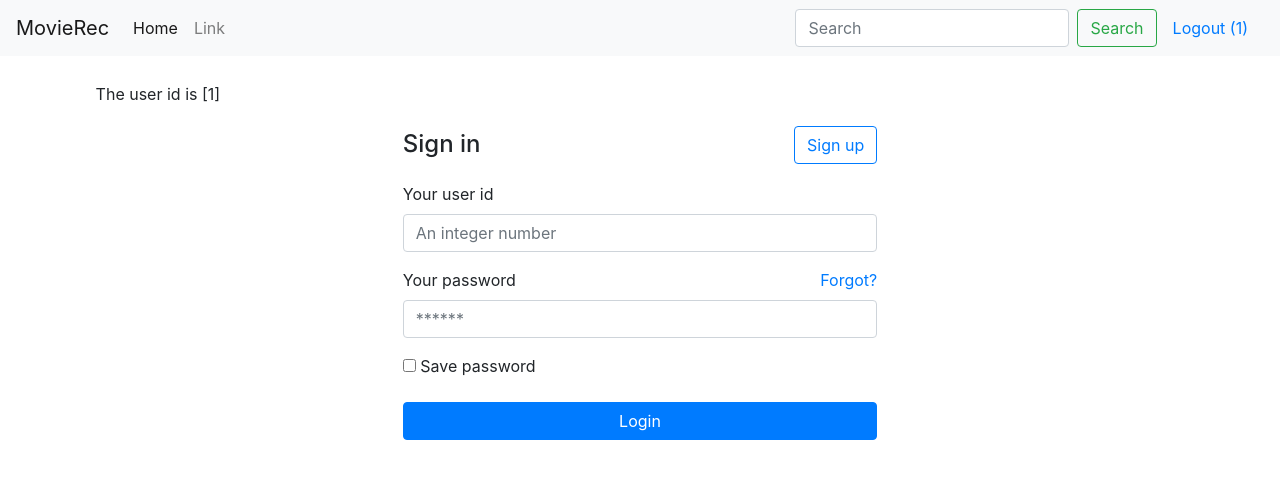
After one commit to amitkumarusc/recommendation-system, a Flask app: template templates/sign_in.html in a window 1280 px wide. The commit adds this page. Shown: the top 479 px of the page. Run offline with Flask 2, Linux system fonts and the light colour scheme; the template is opened without the code that fills it, so the values that code supplies are empty; the visitor is signed in with stand-in values (Sample User, id 1); parts of the project's set-up code (start-up, migrations or seed data) failed here and were passed over; some libraries are stand-ins or nearby versions.

Commit message:
Adds user login/logout concept

```diff
--- a/init.py
+++ b/init.py
@@ -1,46 +1,78 @@
 import redis
-import random
-from flask import Flask, render_template, request, jsonify, Response
+import random, sys, time
+from flask import Flask, render_template, request, jsonify, Response, url_for
+from flask import redirect, make_response, session
 from model import Recommender
+from utils import Database
 
-import sys
 reload(sys)
 sys.setdefaultencoding('utf-8')
 
 app = Flask(__name__)
+app.secret_key = b'_5#y2L"F4Qas5nb113@&B#(V!*#8z\n\xec]/'
 
-db = redis.Redis('redis')
+# cache = redis.Redis('redis')
+# db = Database()
 
 recommender = Recommender()
 
-@app.route("/")
-def home():
+# if not db.checkConnectivity():
+# 	print 'Unable to connect to database'
+# 	sys.exit(-1)
+
+@app.before_request
+def authenticateUser():
+	if request.endpoint != 'signIn' and 'userid' not in session:
+		return redirect(url_for('signIn'))
+
+@app.route('/signout')
+def signOut():
+	session.clear()
+	return redirect(url_for('signIn'))
+
+@app.route('/')
+def index():
+	db.checkConnectivity()
 	return render_template('home.html')
 
-@app.route('/<user_id>')
-def user(user_id):
-	movies = [
-				{
-					'title': 'Somthing Somthing',
-					'url': 'https://m.media-amazon.com/images/M/MV5BMWU4ZjNlNTQtOGE2MS00NDI0LWFlYjMtMmY3ZWVkMjJkNGRmXkEyXkFqcGdeQXVyNjE1OTQ0NjA@._V1_UY268_CR2,0,182,268_AL_.jpg'
-				},
-				{
-					'title': 'Another Somthing',
-					'url': 'https://m.media-amazon.com/images/M/MV5BMWU4ZjNlNTQtOGE2MS00NDI0LWFlYjMtMmY3ZWVkMjJkNGRmXkEyXkFqcGdeQXVyNjE1OTQ0NjA@._V1_UY268_CR2,0,182,268_AL_.jpg'
-				}
-		]
-	movie_ids = recommender.recommendMoviesTo(1, limit=300)
-	movies_info = recommender.displayMovies(movie_ids)
-	movies = prepareMovies(movies_info)
-	return render_template('movies.html', queryResponse=movies)
+@app.route('/signin', methods=['GET', 'POST'])
+def signIn():
+	if request.method == 'POST':
+		session['userid'] = request.form['userid']
+		return redirect(url_for('recommend'))
+	return render_template('sign_in.html')
+
+# @app.route('/authenticate', methods=['POST'])
+# def authenticate():
+# 	return redirect(url_for('home', user_id=23))
+
+@app.route('/recommend')
+def recommend():
+	# movie_ids = recommender.recommendMoviesTo(1, limit=300)
+	# movies_info = recommender.displayMovies(movie_ids)
+	movies_info = [['6 ', "Heat"], ['10', "GoldenEye"], ['15', "Cutthroat Island"], ['20', "Money Train"], ['24', "Powder"], ['28', "Persuasion"], ['32', "Twelve Monkeys"], ['39', "Clueless"], ['43', "Restoration"], ['48', "Pocahontas"], ['57', "Home for the Holidays"], ['65', "Bio-Dome"], ['68', "French Twist"], ['72', "Kicking and Screaming"], ['82', "Antonia's Line"], ['87', "Dunston Checks In"], ['93', "Vampire in Brooklyn"], ['10', "Bottle Rocket"], ['10', "Nobody Loves Me"], ['11', "Taxi Driver"]]
+	recommended = prepareMovies(movies_info)
+	watched = recommended[:]
+	similar = recommended[:]
+
+	random.shuffle(recommended)
+	random.shuffle(watched)
+	random.shuffle(similar)
+
+	similar_to = {}
+	similar_to['name'] = 'Iron Man'
+	similar_to['recommendations'] = similar
+	return render_template('movies.html', recommended=recommended, watched=watched, similar_to=similar_to)
 
 def prepareMovies(movies_info):
 	movies = []
 	for movie_info in movies_info:
 		movie = {}
 		movie['title'] = movie_info[1]
-		movie['genre'] = movie_info[2]
-		movie['url'] = ''
+		url = db.getMovieUrl(movie_info[0])
+		if url == '':
+			url = url_for('static', filename='image-not-available.jpg')
+		movie['url'] = url
 		movies.append(movie)
 	return movies
 
--- a/model/als.py
+++ b/model/als.py
@@ -61,14 +61,14 @@ class AlternatingLeastSquare(object):
             lambda_i = np.identity(y_dot_y.shape[0]) * self.users_reg
 
             for user_index in range(variable_matrix.shape[0]):
-                variable_matrix[user_index, :] = np.linalg.solve(y_dot_y + lambda_i,                                                                 self.characteristic_matrix[user_index, :].dot(constant_matrix))
+                variable_matrix[user_index, :] = np.linalg.solve(y_dot_y + lambda_i, self.characteristic_matrix[user_index, :].dot(constant_matrix))
 
         elif chance == AlternatingLeastSquare.MOVIES_MATRIX:
             x_dot_x = constant_matrix.T.dot(constant_matrix)
             lambda_i = np.identity(x_dot_x.shape[0]) * self.movies_reg
 
             for movie_index in range(variable_matrix.shape[0]):
-                variable_matrix[movie_index, :] = np.linalg.solve(x_dot_x + lambda_i,                                                                 self.characteristic_matrix[:, movie_index].T.dot(constant_matrix))
+                variable_matrix[movie_index, :] = np.linalg.solve(x_dot_x + lambda_i, self.characteristic_matrix[:, movie_index].T.dot(constant_matrix))
         return variable_matrix
 
     def predict(self, user, movie):
--- a/model/model_loader.py
+++ b/model/model_loader.py
@@ -29,7 +29,7 @@ class ModelLoader(object):
 
 	def trainModelFromScratch(self):
 		movies, ratings = self.loadDatasets()
-		ratings_subset = self.preprocessData(ratings, factor=0.000005)
+		ratings_subset = self.preprocessData(ratings, factor=0.5)
 		characteristic_matrix, mappings = self.getCharateristicMatrix(ratings_subset)
 		train_matrix, test_matrix = self.train_test_split(characteristic_matrix)
 		best_model = self.findBestHyperParams(train_matrix, test_matrix)
@@ -54,7 +54,7 @@ class ModelLoader(object):
 		print('Datasets loaded successfully')
 		return movies, ratings
 
-	def preprocessData(self, user_movie_rating, factor=0.5):
+	def preprocessData(self, user_movie_rating, factor=0.25):
 		size = user_movie_rating.shape[0]
 		partition_index = int(size*factor)
 		subset = user_movie_rating.iloc[:partition_index, :]
--- a/requirements.txt
+++ b/requirements.txt
@@ -4,3 +4,4 @@ numpy==1.13.3
 pandas==0.21.1
 requests==2.20.0
 bs4==0.0.1
+psycopg2==2.7.4
--- a/static/main.css
+++ b/static/main.css
@@ -3,7 +3,8 @@ html, body {
 	padding: 0;
 	width: 100%;
 	height: 100%;
-	/*display: table*/
+	/*background: #141414;*/
+	/*color: #fff;*/
 }
 
 .container {
@@ -11,68 +12,27 @@ html, body {
 	padding-left: 2%;
 	padding-right: 2%;
 }
-
-.search-form {
+.scrolling-wrapper-flexbox {
+	display: flex;
+	flex-wrap: nowrap;
+	overflow-x: auto;
 }
 
-.result-search-form {
-	width: 50%;
+.card {
+	display: contents !important;
 }
 
-.result-search-form-parent {
-	top: 0px;
-	height: 150px;
-	width: 100%;
-	position: fixed !important;
-	/*overflow: hidden !important;*/
-	background: #FFF;
-	z-index: 989;
+img {
+	margin: 10px;
+	width: 250px;
+	height: 400px;
 }
 
-.result-search-content {
-	position: absolute !important;
-	top: 150px;
-	overflow: auto !important;
+.img-caption {
+	text-align: center
 }
 
-.result-entity {
-	padding-top: 1%;
-	padding-bottom: 2%;
+.login-form {
+	margin-left: auto;
+	margin-right: auto;
 }
-
-.result-entity a{
-	color: #1a0dab;
-}
-
-.result-entity a:visited{
-	color: #609;
-}
-
-.result-entity-metadata {
-	font-size: small;
-}
-
-.result-entity-metadata a {
-	color: #006621;
-}
-
-.sort-by {
-	display: inline;
-	margin-left: 2%;
-}
-
-.options {
-	margin-top: 3%;
-}
-
-.autcomplete-item {
-	margin: 2%;
-}
-
-.active {
-	background: #E4E4E4;
-}
-
-.word-logo {
-	text-align: center;
-}
--- a/templates/base.html
+++ b/templates/base.html
@@ -15,7 +15,34 @@
 		{% endblock %}
 	</head>
 	<body>
+		<nav class="navbar navbar-expand-lg navbar-light bg-light">
+			<a class="navbar-brand" href="/">MovieRec</a>
+			<button class="navbar-toggler" type="button" data-toggle="collapse" data-target="#navbarSupportedContent" aria-controls="navbarSupportedContent" aria-expanded="false" aria-label="Toggle navigation">
+				<span class="navbar-toggler-icon"></span>
+			</button>
+
+			<div class="collapse navbar-collapse" id="navbarSupportedContent">
+				<ul class="navbar-nav mr-auto">
+					<li class="nav-item active">
+						<a class="nav-link" href="/">Home <span class="sr-only">(current)</span></a>
+					</li>
+					<li class="nav-item">
+						<a class="nav-link" href="#">Link</a>
+					</li>
+				</ul>
+				<form class="form-inline my-2 my-lg-0">
+					<input class="form-control mr-sm-2" type="search" placeholder="Search" aria-label="Search">
+					<button class="btn btn-outline-success my-2 my-sm-0" type="submit">Search</button>
+				</form>
+				{% if session.get('userid') != None and session.get('userid') != '' %}
+					<a class="nav-link" href="/signout">Logout ({{ session.get('userid') }})</a>
+				{% else %}
+					<a class="nav-link" href="/signin">Log in</a>
+				{% endif %}
+			</div>
+		</nav>
 		<div class="container">
+			The user id is [{{ session.get('userid') }}]
 			{% block content %}
 			{% endblock %}
 		</div>
--- /dev/null
+++ b/templates/sign_in.html
@@ -0,0 +1,36 @@
+{% extends "base.html" %}
+{% block title %}Home{% endblock %}
+{% block head %}
+{{ super() }}
+{% endblock %}
+{% block content %}
+<div>
+	<aside class="login-form col-md-6">
+		<div class="card">
+			<article class="card-body">
+				<a href="" class="btn btn-outline-primary float-right">Sign up</a>
+				<h4 class="card-title mt-1 mb-4">Sign in</h4>
+				<form action="/signin" method='post'>
+					<div class="form-group">
+						<label>Your user id</label>
+						<input name="userid" class="form-control" placeholder="An integer number" type="number">
+					</div>
+					<div class="form-group">
+						<a class="float-right" href="#">Forgot?</a>
+						<label>Your password</label>
+						<input class="form-control" placeholder="******" type="password">
+					</div>
+					<div class="form-group">
+						<div class="checkbox">
+							<label> <input type="checkbox"> Save password </label>
+						</div>
+					</div>
+					<div class="form-group">
+						<button type="submit" class="btn btn-primary btn-block"> Login  </button>
+					</div>
+				</form>
+			</article>
+		</div>
+	</aside>
+</div>
+{% endblock %}
--- /dev/null
+++ b/utils/__init__.py
@@ -0,0 +1 @@
+from .database import Database
```
Also changed, not shown: docker-compose.yml (+8 -0 lines), model/recommender.py (+4 -4 lines), templates/movies.html (+42 -16 lines), utils/database.py (added, +33 -0 lines), static/image-not-available.jpg (added), 2 other files.
